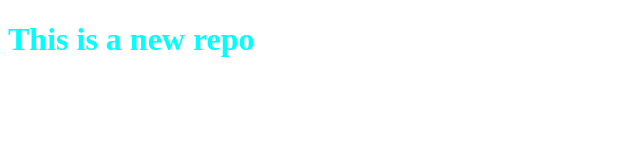
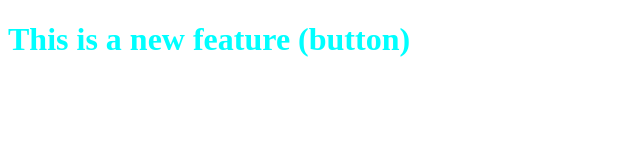
Before and after one commit to MdAbuNayem-3201/Local-Repo, a plain HTML site: page index.html in a window 1280 px wide. Shown: the whole page, without its empty margins (0-640 px from the left). Drawn offline with Linux system fonts and the light colour scheme.

Commit message:
Add button

```diff
--- a/index.html
+++ b/index.html
@@ -7,6 +7,6 @@
     <link rel="stylesheet" href="style.css">
 </head>
 <body>
-    <h1>This is a new repo</h1>
+    <h1>This is a new feature (button)</h1>
 </body>
 </html>
```
